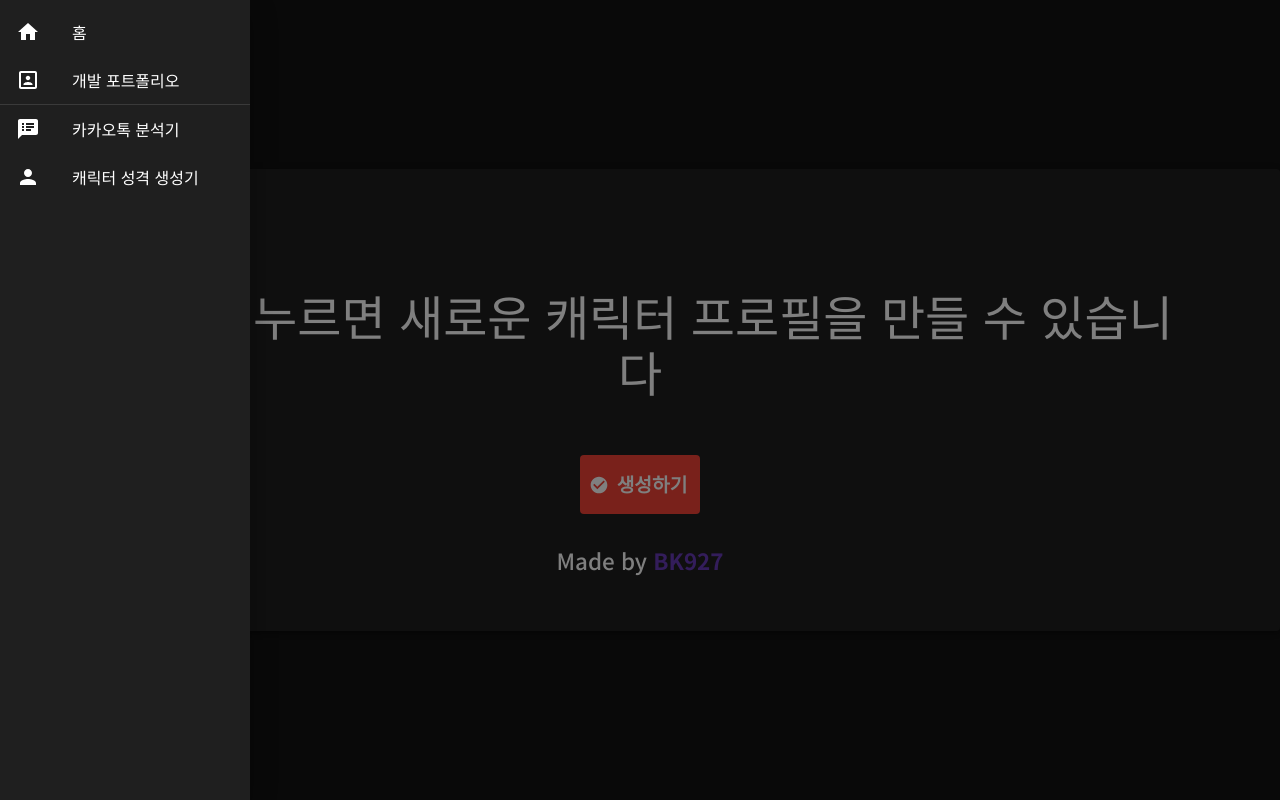
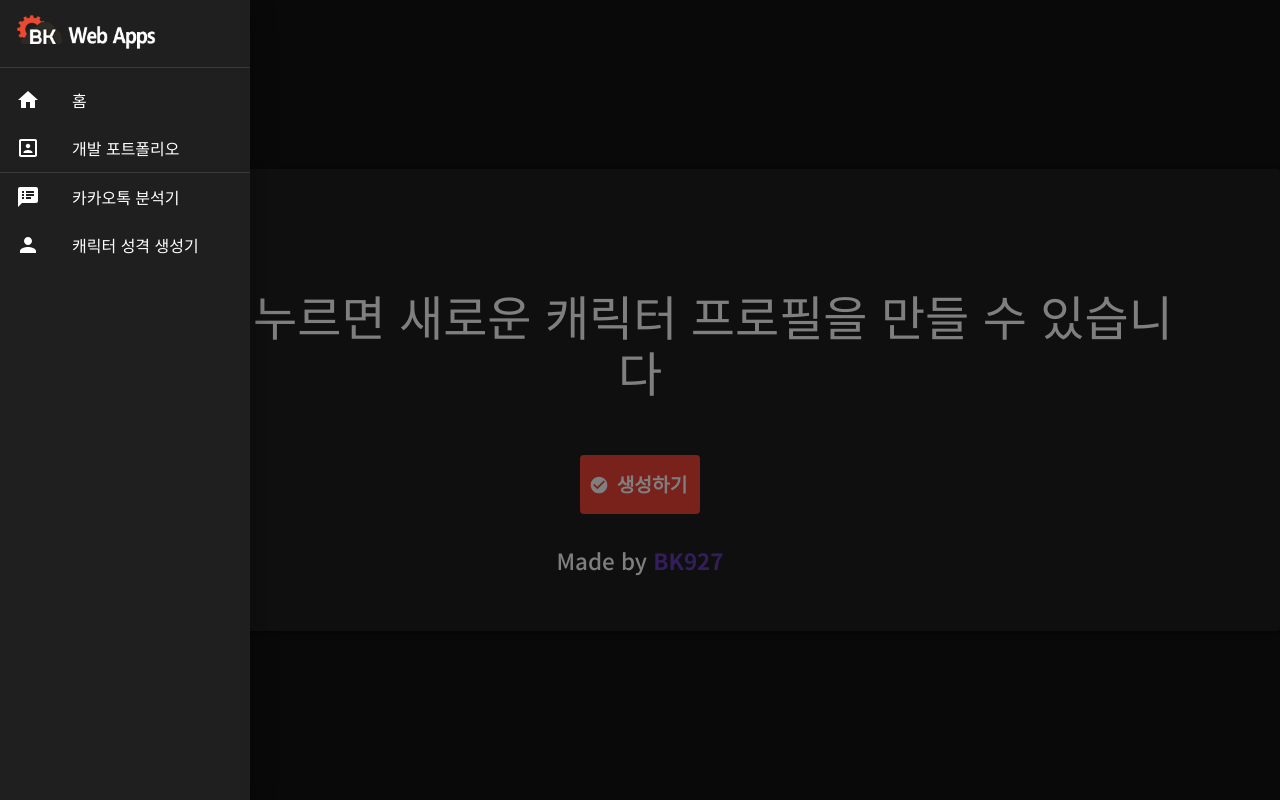
Before and after one commit to BK927/bk927.github.io, a React (Create React App) app: page /character-maker in a window 1280 px wide. Both pictures are taken after a click on the button 42 px from the left and 33 px from the top of the page. Built offline with nearby package versions, Linux system fonts and the light colour scheme.

Commit message:
feat: add logo on Menu

```diff
--- a/src/components/ChracterMaker/PersonalityDetail.js
+++ b/src/components/ChracterMaker/PersonalityDetail.js
@@ -49,7 +49,6 @@ const useStyles = makeStyles((theme) => ({
   },
 }));
 
-// TODO: Add domain description, Add more detail about each personalities, Add personality standard
 function PersonalityDetail({ domain, domainDescription, personBehaviors, facets }) {
   const classes = useStyles();
 
--- a/src/components/Menu.js
+++ b/src/components/Menu.js
@@ -8,22 +8,26 @@ import Divider from "@material-ui/core/Divider";
 import ListItem from "@material-ui/core/ListItem";
 import ListItemIcon from "@material-ui/core/ListItemIcon";
 import ListItemText from "@material-ui/core/ListItemText";
-import MenuIcon from '@material-ui/icons/Menu';
-import HomeIcon from '@material-ui/icons/Home';
+import MenuIcon from "@material-ui/icons/Menu";
+import HomeIcon from "@material-ui/icons/Home";
 import PersonIcon from "@material-ui/icons/Person";
-import PortraitIcon from '@material-ui/icons/Portrait';
+import PortraitIcon from "@material-ui/icons/Portrait";
 import SpeakerNotesIcon from "@material-ui/icons/SpeakerNotes";
 import { Link } from "react-router-dom";
+import Logo from "asset/sidebar_logo.png";
 
-
-const useStyles = makeStyles({
+const useStyles = makeStyles((theme) => ({
   list: {
     width: 250,
   },
   fullList: {
     width: "auto",
   },
-});
+  logo: {
+    width: "65%",
+    margin: theme.spacing(1.7),
+  },
+}));
 
 export default function SwipeableTemporaryDrawer() {
   const classes = useStyles();
@@ -51,6 +55,8 @@ export default function SwipeableTemporaryDrawer() {
       onClick={toggleDrawer(anchor, false)}
       onKeyDown={toggleDrawer(anchor, false)}
     >
+      <img className={classes.logo} src={Logo} alt="logo" />
+      <Divider />
       <List>
         <ListItem button component={Link} to="/">
           <ListItemIcon>
@@ -78,15 +84,16 @@ export default function SwipeableTemporaryDrawer() {
           <ListItemText primary="캐릭터 성격 생성기" />
         </ListItem>
       </List>
-
     </div>
   );
 
   return (
     <div>
-      {['left'].map((anchor) => (
+      {["left"].map((anchor) => (
         <React.Fragment key={anchor}>
-          <Button onClick={toggleDrawer(anchor, true)} id='menu-wrapper'><MenuIcon fontSize='large'/></Button>
+          <Button onClick={toggleDrawer(anchor, true)} id="menu-wrapper">
+            <MenuIcon fontSize="large" />
+          </Button>
           <SwipeableDrawer
             anchor={anchor}
             open={state[anchor]}
--- a/src/pages/CharacterMaker.js
+++ b/src/pages/CharacterMaker.js
@@ -6,7 +6,7 @@ import ButtonToAction from "components/ButtonToAction";
 import PersonalityDetail from "components/ChracterMaker/PersonalityDetail";
 import BigFive from "asset/BigFive";
 
-// TODO: Ugly readability at domains. Fix it.
+// TODO: Add pyscholgical schema
 const CharacterMaker = () => {
   const classes = useStyles();
   const [isGenerated, setIsGenerated] = useState(false);
```
Also changed, not shown: src/asset/sidebar_logo.png (added).
